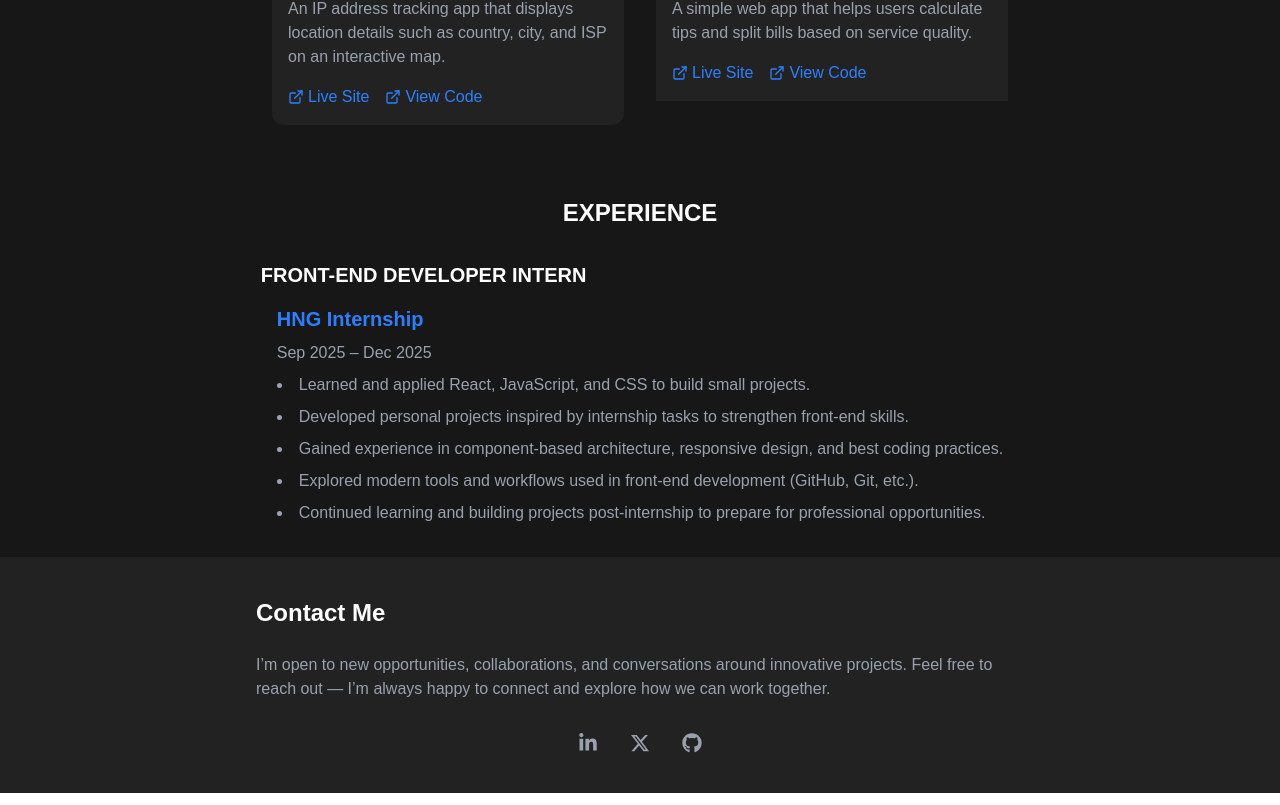
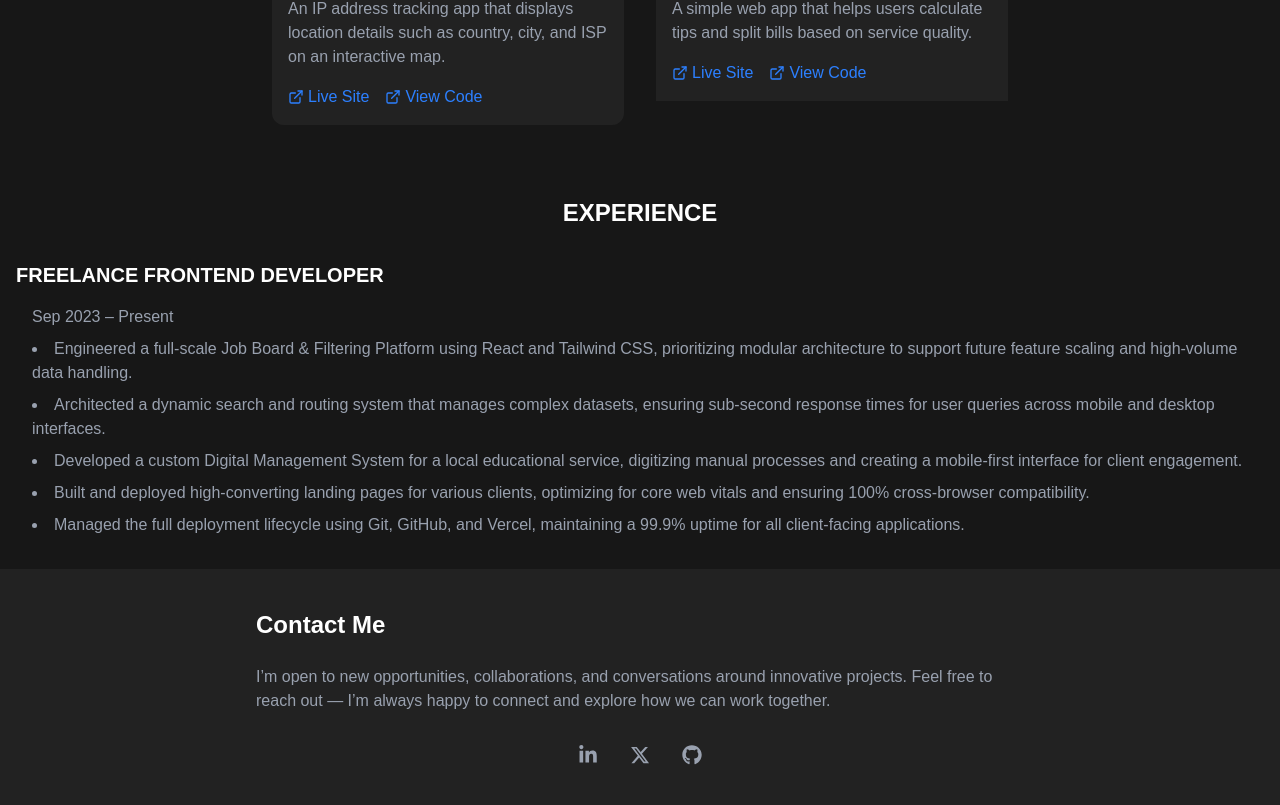
Before and after one commit to JudithJude369/Ifunanya-Judith, a React (Vite) app: page / in a window 1280 px wide. Shown: the part 1911-2716 px from the top of the page. Built offline with nearby package versions, Linux system fonts and the light colour scheme.

Commit message:
updated experience section

```diff
--- a/src/components/Experience.jsx
+++ b/src/components/Experience.jsx
@@ -10,34 +10,36 @@ const Experience = () => {
       <article className="flex flex-col items-start ">
         <div className="flex flex-col items-center gap-4 mb-4">
           <h4 className="text-xl font-bold uppercase">
-            Front-End Developer Intern
+            Freelance Frontend Developer
           </h4>
         </div>
 
         {/* Achievements / bullets */}
         <ul className="list-disc list-inside space-y-2 text-left text-gray-400 px-4">
-          <p className="text-blue-500 text-xl font-bold">HNG Internship </p>
-          <p className="text-gray-400">Sep 2025 – Dec 2025</p>
-
+          <p className="text-gray-400">Sep 2023 – Present</p>
           <li>
-            Learned and applied React, JavaScript, and CSS to build small
-            projects.
+            Engineered a full-scale Job Board & Filtering Platform using React
+            and Tailwind CSS, prioritizing modular architecture to support
+            future feature scaling and high-volume data handling.
           </li>
           <li>
-            Developed personal projects inspired by internship tasks to
-            strengthen front-end skills.
+            Architected a dynamic search and routing system that manages complex
+            datasets, ensuring sub-second response times for user queries across
+            mobile and desktop interfaces.
           </li>
           <li>
-            Gained experience in component-based architecture, responsive
-            design, and best coding practices.
+            Developed a custom Digital Management System for a local educational
+            service, digitizing manual processes and creating a mobile-first
+            interface for client engagement.
           </li>
           <li>
-            Explored modern tools and workflows used in front-end development
-            (GitHub, Git, etc.).
+            Built and deployed high-converting landing pages for various
+            clients, optimizing for core web vitals and ensuring 100%
+            cross-browser compatibility.
           </li>
           <li>
-            Continued learning and building projects post-internship to prepare
-            for professional opportunities.
+            Managed the full deployment lifecycle using Git, GitHub, and Vercel,
+            maintaining a 99.9% uptime for all client-facing applications.
           </li>
         </ul>
       </article>
```
